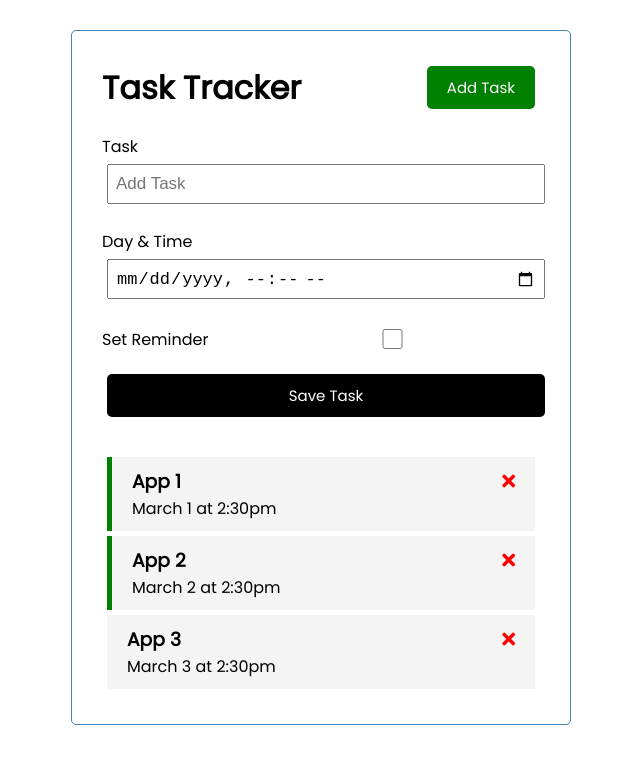
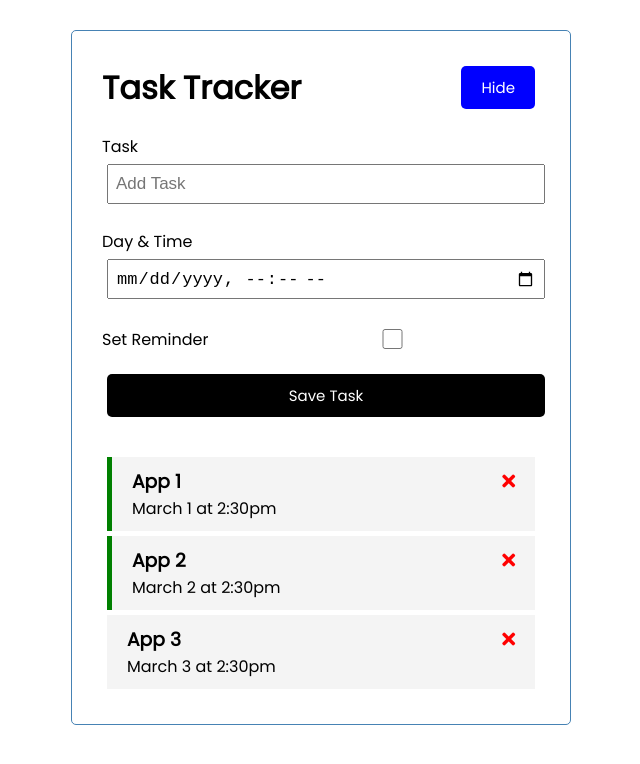
Before and after one commit to fromabby/vue-tasks, a Vue app in the folder tasks-project/: page / in a window 1280 px wide. Both pictures are taken after a click on the button "Add Task". Shown: the top 764 px of the page, without its empty margins (319-959 px from the left). Built offline with nearby package versions, Linux system fonts and the light colour scheme.

Commit message:
hide close add task

```diff
--- a/tasks-project/src/App.vue
+++ b/tasks-project/src/App.vue
@@ -1,7 +1,9 @@
 <template>
   <div class="container">
-    <Header title="Task Tracker" />
-    <AddTask @add-task="addTask"/>
+    <Header title="Task Tracker" @toggle-add-task="toggleAddTask" :show="this.showAddTask"/>
+    <div v-if="showAddTask">
+        <AddTask @add-task="addTask"/>
+    </div>
     <Tasks :tasks="tasks" @delete-task="deleteTask" @toggle-reminder="toggleReminder"/>
   </div>
 </template>
@@ -21,6 +23,7 @@ export default {
   data() {
     return {
       tasks: [],
+      showAddTask: false
     };
   },
   methods: {
@@ -40,6 +43,9 @@ export default {
       },
       addTask(task) {
           this.tasks = [...this.tasks, task]
+      },
+      toggleAddTask() {
+          this.showAddTask = !this.showAddTask
       }
   },
   created() {
--- a/tasks-project/src/components/Button/Button.vue
+++ b/tasks-project/src/components/Button/Button.vue
@@ -18,7 +18,8 @@ export default {
     },
     methods: {
         onClick() {
-            console.log('clicked')
+            let show = false
+            this.$emit('toggle-add-task', !show)
         }
     }
 }
--- a/tasks-project/src/components/Header.vue
+++ b/tasks-project/src/components/Header.vue
@@ -1,7 +1,8 @@
 <template>
     <header>
         <h1>{{title}}</h1>
-        <Button text='Add Task' color='green'/>
+        <!-- <Button :text='!show ? "Add Task" : "Close"' :color='!show ? "green" : "blue"' @toggle-add-task="[$emit('toggle-add-task')]"/> -->
+        <Button :text='text' :color='color' @toggle-add-task="[$emit('toggle-add-task'), toggleButton()]"/>
     </header>
 </template>
 
@@ -15,9 +16,25 @@ export default {
             type: String,
             default: 'Task Tracker'
         },
+        show: {
+            type: Boolean,
+            default: false
+        }
     },
     components: {
         Button
+    },
+    methods: {
+        toggleButton() {
+            this.color = this.show ? 'green' : 'blue'
+            this.text = this.show ? 'Add Task' : 'Hide'
+        }
+    },
+    data() {
+        return {
+            color: 'green',
+            text: 'Add Task'
+        }
     }
 }
 </script>
```
